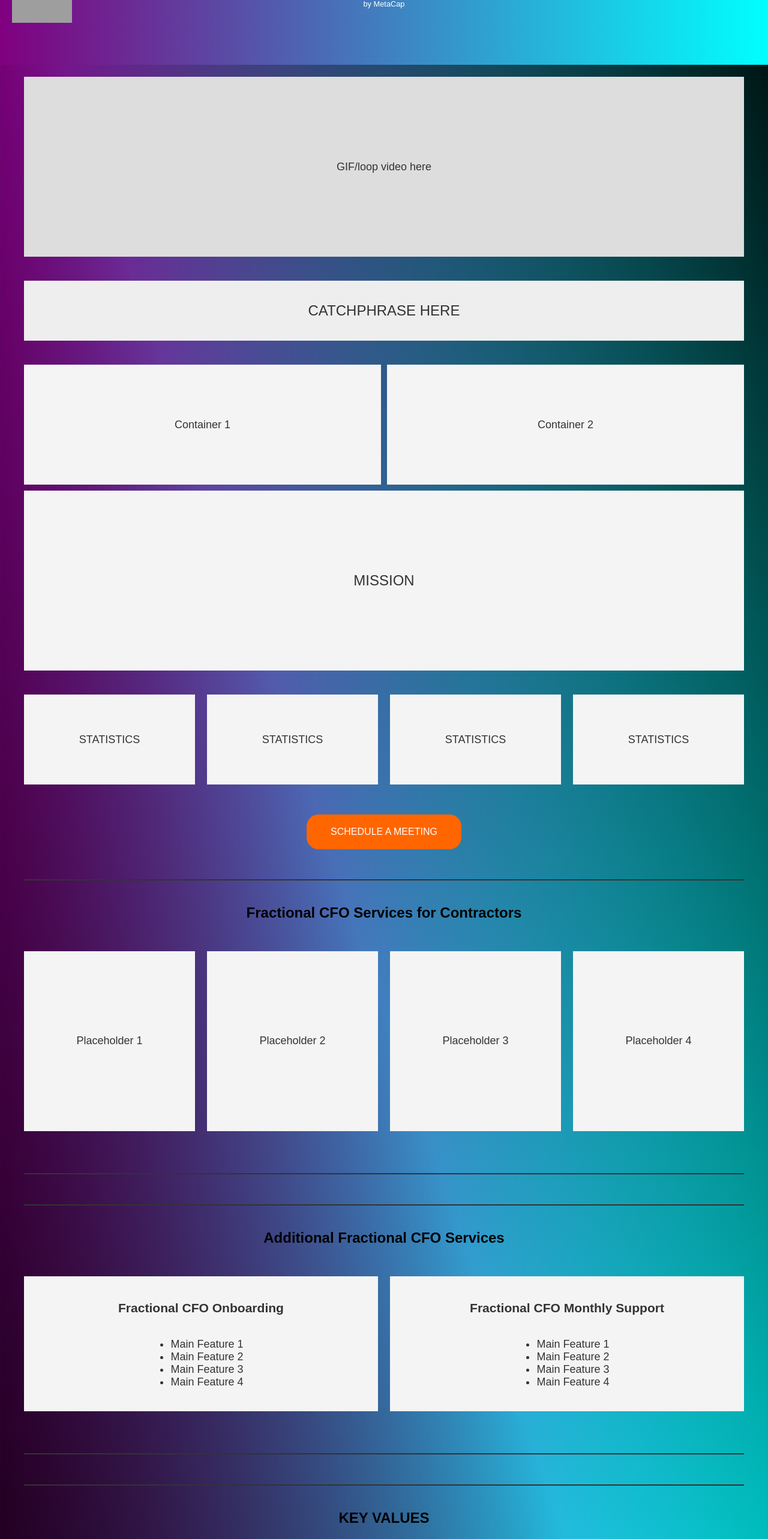
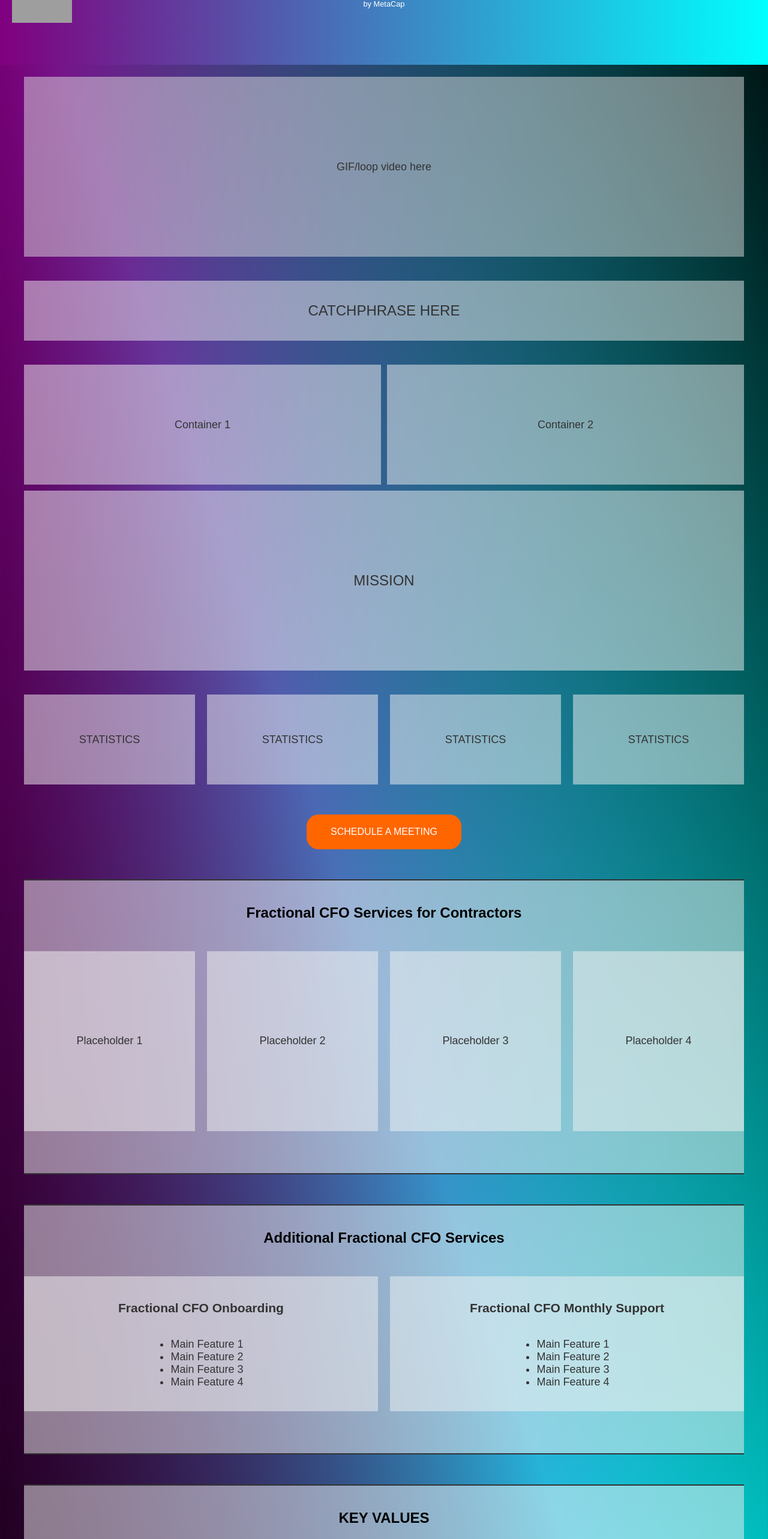
Before and after one commit to MetaCapFin/fractional-cfo-main., a Next.js app: page / in a window 1280 px wide. Shown: the part 192-2758 px from the top of the page at 60% size. Built offline with nearby package versions, Linux system fonts and the light colour scheme; grey boxes are pictures that could not be loaded.

Commit message:
Update styles.css

```diff
--- a/public/styles.css
+++ b/public/styles.css
@@ -109,7 +109,7 @@ header {
 .gif-placeholder {
     width: calc(100% - 80px);
     height: 300px;
-    background-color: #ddd;
+    background-color: rgba(221, 221, 221, 0.5); /* Transparent background */
     margin: 10px 40px 40px 40px;
     display: flex;
     justify-content: center;
@@ -121,7 +121,7 @@ header {
 .catchphrase-container {
     width: calc(100% - 80px);
     height: 100px;
-    background-color: #eee;
+    background-color: rgba(238, 238, 238, 0.5); /* Transparent background */
     margin: 0 40px 40px 40px;
     display: flex;
     justify-content: center;
@@ -139,7 +139,7 @@ header {
 .container {
     width: calc(50% - 5px);
     height: 200px;
-    background-color: #f4f4f4;
+    background-color: rgba(244, 244, 244, 0.5); /* Transparent background */
     display: flex;
     justify-content: center;
     align-items: center;
@@ -150,7 +150,7 @@ header {
 .mission-container {
     width: calc(100% - 80px);
     height: 300px;
-    background-color: #f4f4f4;
+    background-color: rgba(244, 244, 244, 0.5); /* Transparent background */
     margin: 10px 40px 40px 40px;
     display: flex;
     justify-content: center;
@@ -168,7 +168,7 @@ header {
 .stat-container {
     width: calc(25% - 15px);
     height: 150px;
-    background-color: #f4f4f4;
+    background-color: rgba(244, 244, 244, 0.5); /* Transparent background */
     display: flex;
     justify-content: center;
     align-items: center;
@@ -198,6 +198,7 @@ header {
     border-top: 2px solid #333;
     border-bottom: 2px solid #333;
     padding: 20px 0;
+    background-color: rgba(244, 244, 244, 0.5); /* Transparent background */
 }
 
 .fractional-cfo-container h2 {
@@ -213,7 +214,7 @@ header {
 .placeholder {
     width: 300px; /* Increased width */
     height: 300px; /* Increased height */
-    background-color: #f4f4f4;
+    background-color: rgba(244, 244, 244, 0.5); /* Transparent background */
     display: flex;
     justify-content: center;
     align-items: center;
@@ -237,6 +238,7 @@ header {
     border-top: 2px solid #333;
     border-bottom: 2px solid #333;
     padding: 20px 0;
+    background-color: rgba(244, 244, 244, 0.5); /* Transparent background */
 }
 
 .new-container h2 {
@@ -251,7 +253,7 @@ header {
 
 .new-placeholder {
     width: calc(50% - 10px); /* Adjusted width for two placeholders */
-    background-color: #f4f4f4;
+    background-color: rgba(244, 244, 244, 0.5); /* Transparent background */
     display: flex;
     flex-direction: column;
     justify-content: center;
@@ -279,6 +281,7 @@ header {
     border-top: 2px solid #333;
     border-bottom: 2px solid #333;
     padding: 20px 0;
+    background-color: rgba(244, 244, 244, 0.5); /* Transparent background */
 }
 
 .key-values-container h2 {
@@ -294,7 +297,7 @@ header {
 .key-values-placeholder {
     width: 150px; /* Fixed width */
     height: 150px; /* Fixed height */
-    background-color: #f4f4f4;
+    background-color: rgba(244, 244, 244, 0.5); /* Transparent background */
     display: flex;
     justify-content: center;
     align-items: center;
@@ -308,6 +311,7 @@ header {
     margin: 50px 40px;
     text-align: center;
     padding: 20px 0;
+    background-color: rgba(244, 244, 244, 0.5); /* Transparent background */
 }
 
 .additional-container .half-container {
@@ -318,7 +322,7 @@ header {
 
 .half-container .left, .half-container .right {
     width: calc(50% - 10px);
-    background-color: #f4f4f4;
+    background-color: rgba(244, 244, 244, 0.5); /* Transparent background */
     padding: 20px;
     box-sizing: border-box;
     font-size: 18px;
```
